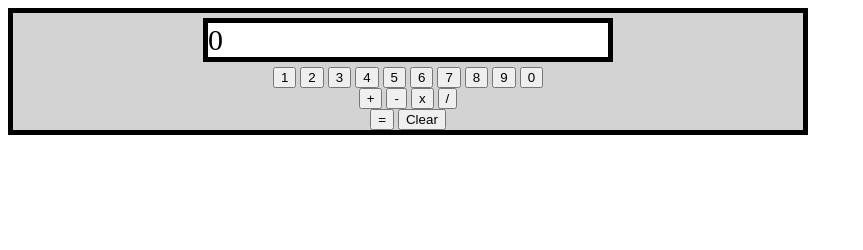
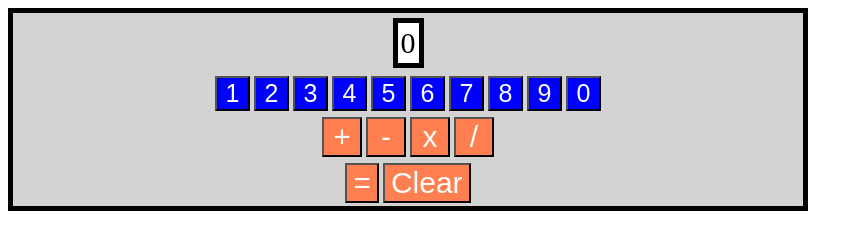
Before and after one commit to abumm/Calculator, a plain HTML site: page index.html in a window 1280 px wide. Both pictures are taken after a click on the button "Clear". Shown: the whole page, without its empty margins (0-863 px from the left). Drawn offline with Linux system fonts and the light colour scheme.

Commit message:
completed basic css and basic calculator functionality

```diff
--- a/script.js
+++ b/script.js
@@ -3,8 +3,10 @@ let btnValue = 0 ;
 let displayValue = 0;
 let operation = '';
 let operationActive = false;
+let newOperation = false;
 let a = "";
 let b = "";
+let result = "";
 
 function add(a,b){
     let sum = a + b;
@@ -30,17 +32,17 @@ function operate(operation,a,b){
     switch (operation){
         case '+':
             operand = add(a,b);
-            console.log(operand);
+            console.log("=",operand);
             updateDisplay(operand);
             break;
         case '-':
             operand = subtract(a,b);
-            console.log(operand);
+            console.log("=",operand);
             updateDisplay(operand);
             break;
         case 'x':
             operand = multiply(a,b);
-            console.log(operand);
+            console.log("=",operand);
             updateDisplay(operand);
             break;
         case "/" :
@@ -53,7 +55,7 @@ function operate(operation,a,b){
             else {
                 operand = divide(a,b);
                 console.log("this is happening")
-                console.log(operand);
+                console.log("=",operand);
                 updateDisplay(operand);
             }
 
@@ -92,10 +94,13 @@ clearBtn.addEventListener("click", function(){
 
 //CALCULATE
 calculateBtn.addEventListener("click", function(){
+    newOperation = true;
     b = parseInt(b);
     console.log("math to do",a,operation,b);
     console.log("a", typeof a, "b", typeof b)
     operate(operation,a,b);
+    result = calcDisplay.innerHTML;
+    b = "";
 
 });
 
@@ -105,9 +110,11 @@ function clearDisplay(){
     displayValue = 0;
     a = "";
     b = "";
+    result = "";
     operationActive = false;
+    newOperation = false;
     calcDisplay.innerHTML = displayValue;
-    console.log(a,b);
+    //console.log(a,b,result);
 }
 
 function updateDisplay(val){
@@ -115,16 +122,24 @@ function updateDisplay(val){
 }
 
 function numberFunction(button){
+    console.log("initial b is ", b );
     btnValue = button.innerHTML;
+    console.log("btnValue is ", btnValue)
     let temp = 0;
     if(operationActive == false){
         a += btnValue;
         console.log("a",a);
+        console.log("if b is ", b );
         temp = a;
+    }
+    else if (newOperation == true){
+        a = parseInt(result);
+        b += btnValue;
+        console.log("else if b is ", b );
     }
     else{
         b+= btnValue;
-        console.log("b",b);
+        console.log("else b",b);
         temp = b
     }
     updateDisplay(temp);
--- a/styles.css
+++ b/styles.css
@@ -2,7 +2,8 @@
     font-size: 30px;
     border: 5px;
     margin: 5px;
-    width: 400px;
+    padding: 3px;
+
     background-color: white;
     border-style: solid;
     border-color: black;
@@ -28,5 +29,38 @@
 }
 
 .numbers{
-    flex: 2;
+    border: 3px;
+    margin: 3px;
 }
+
+.numbers button {
+    background-color: blue;
+    color: white;
+    width: 35px;
+    height: 35px;
+    font-size: 25px;
+}
+
+.operations{
+    border: 3px;
+    margin: 3px;
+}
+
+.operations button {
+    background-color: coral;
+    color: white;
+    font-size: 30px;
+    width: 40px;
+    height: 40px;
+}
+
+.summary{
+    border: 3px;
+    margin: 3px;
+}
+.summary button{
+    background-color: coral;
+    color: white;
+    font-size: 30px;
+
+}
```
Also changed, not shown: index.html (+1 -1 lines).
